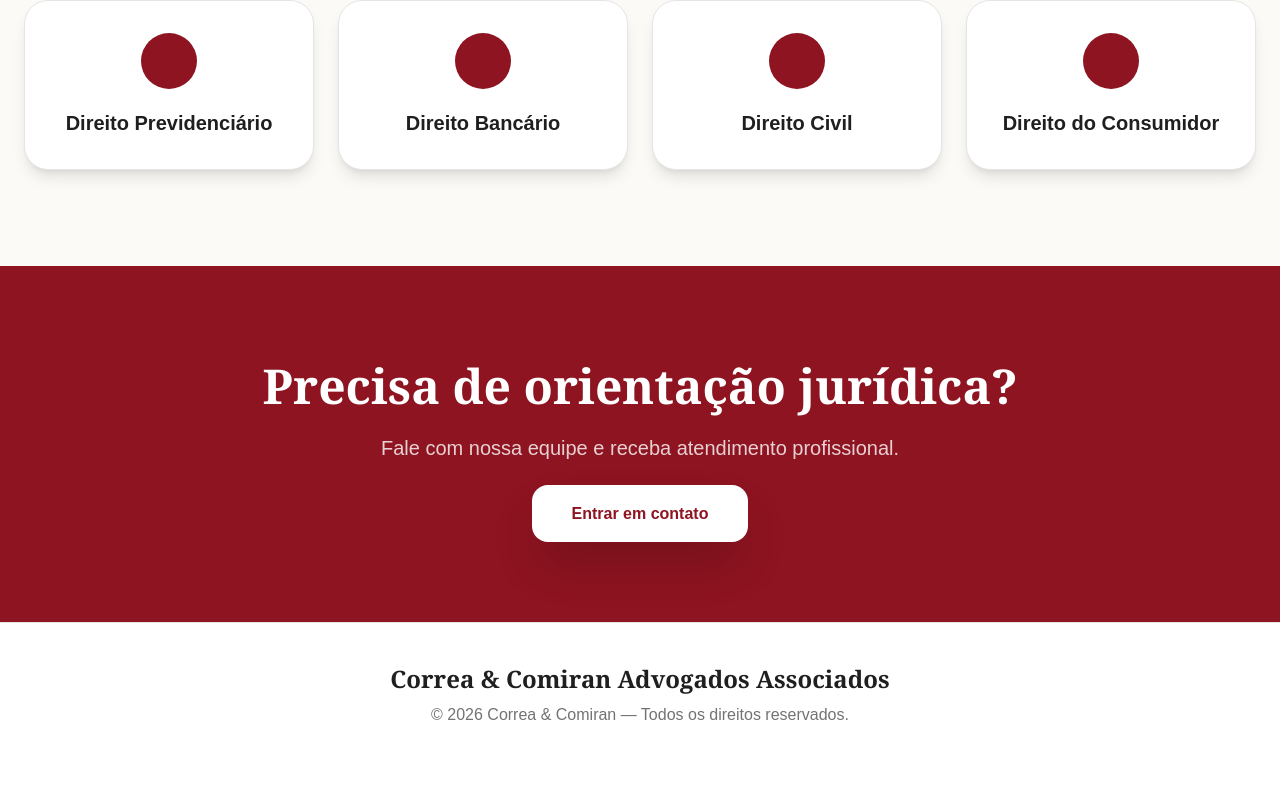
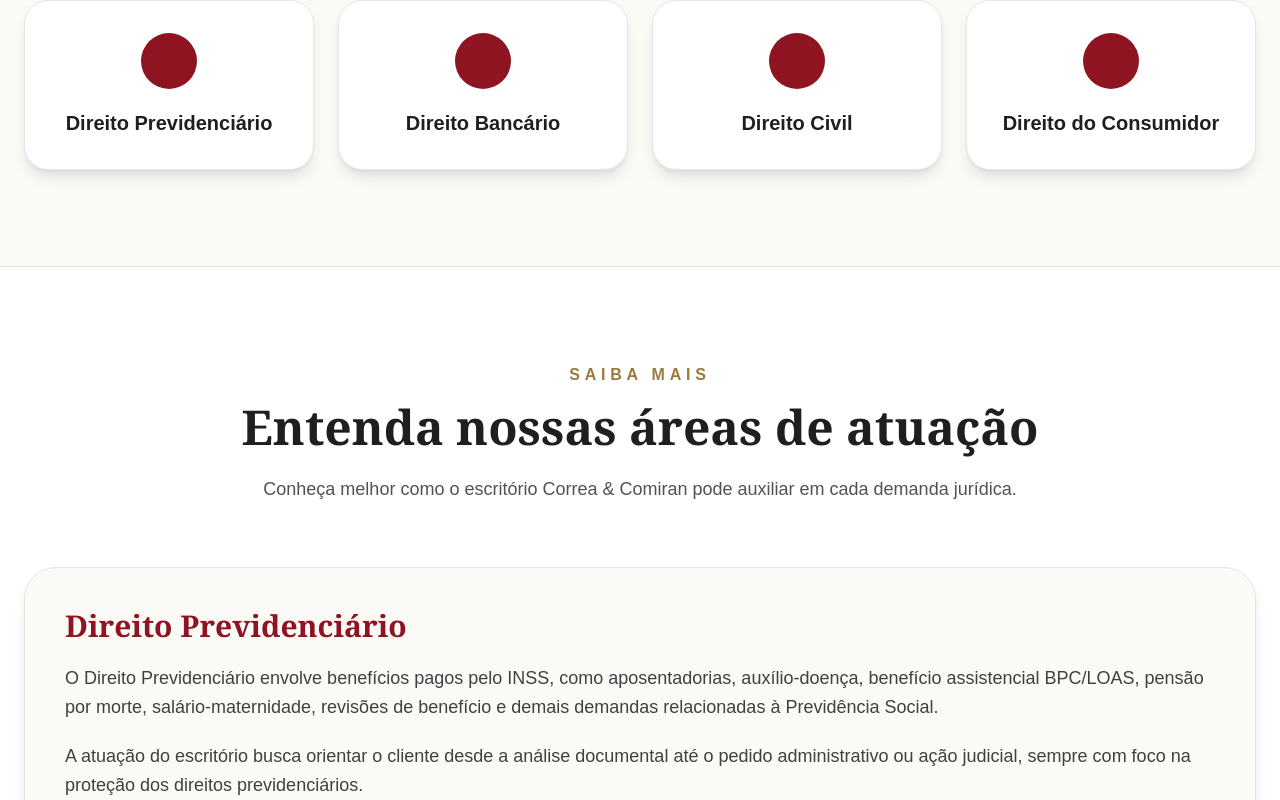
Before and after one commit to correacomiranadv-beep/correa-comiran, a Next.js app: page / in a window 1280 px wide. Shown: the part 5678-6478 px from the top of the page. Before the commit the page ends 6445 px from the top, so only its background shows below. Built offline with nearby package versions, Linux system fonts and the light colour scheme.

Commit message:
corrigindo areas

```diff
--- a/app/page.tsx
+++ b/app/page.tsx
@@ -219,23 +219,119 @@ export default function Home() {
 
           <div className="grid md:grid-cols-4 gap-6">
             {[
-              "Direito Previdenciário",
-              "Direito Bancário",
-              "Direito Civil",
-              "Direito do Consumidor",
-            ].map((area) => (
-              <div
-                key={area}
-                className="bg-white border border-neutral-200 rounded-3xl p-8 shadow-lg hover:-translate-y-2 transition"
-              >
-                <div className="w-14 h-14 rounded-full bg-[#8d1420] mx-auto mb-5" />
-                <h4 className="font-bold text-xl">{area}</h4>
-              </div>
-            ))}
+  {
+    nome: "Direito Previdenciário",
+    link: "#direito-previdenciario",
+  },
+  {
+    nome: "Direito Bancário",
+    link: "#direito-bancario",
+  },
+  {
+    nome: "Direito Civil",
+    link: "#direito-civil",
+  },
+  {
+    nome: "Direito do Consumidor",
+    link: "#direito-consumidor",
+  },
+].map((area) => (
+  <a
+    key={area.nome}
+    href={area.link}
+    className="bg-white border border-neutral-200 rounded-3xl p-8 shadow-lg hover:-translate-y-2 hover:border-[#b28b4a] transition block"
+  >
+    <div className="w-14 h-14 rounded-full bg-[#8d1420] mx-auto mb-5" />
+    <h4 className="font-bold text-xl">{area.nome}</h4>
+  </a>
+))}
           </div>
         </div>
       </section>
+<section className="py-24 bg-white border-t border-neutral-200">
+  <div className="max-w-7xl mx-auto px-6">
+    <div className="text-center mb-16">
+      <p className="text-[#9b7a3f] uppercase tracking-[0.3em] font-bold mb-4">
+        Saiba mais
+      </p>
 
+      <h3 className="text-5xl font-serif font-bold mb-6">
+        Entenda nossas áreas de atuação
+      </h3>
+
+      <p className="text-neutral-600 text-lg max-w-3xl mx-auto">
+        Conheça melhor como o escritório Correa & Comiran pode auxiliar em cada demanda jurídica.
+      </p>
+    </div>
+
+    <div className="space-y-10">
+      <div id="direito-previdenciario" className="bg-[#fbfaf7] rounded-[32px] p-10 border border-neutral-200 shadow-lg scroll-mt-32">
+        <h4 className="text-3xl font-serif font-bold text-[#8d1420] mb-5">
+          Direito Previdenciário
+        </h4>
+
+        <p className="text-neutral-700 text-lg leading-relaxed mb-5">
+          O Direito Previdenciário envolve benefícios pagos pelo INSS, como aposentadorias,
+          auxílio-doença, benefício assistencial BPC/LOAS, pensão por morte, salário-maternidade,
+          revisões de benefício e demais demandas relacionadas à Previdência Social.
+        </p>
+
+        <p className="text-neutral-700 text-lg leading-relaxed">
+          A atuação do escritório busca orientar o cliente desde a análise documental até o
+          pedido administrativo ou ação judicial, sempre com foco na proteção dos direitos previdenciários.
+        </p>
+      </div>
+
+      <div id="direito-bancario" className="bg-[#fbfaf7] rounded-[32px] p-10 border border-neutral-200 shadow-lg scroll-mt-32">
+        <h4 className="text-3xl font-serif font-bold text-[#8d1420] mb-5">
+          Direito Bancário
+        </h4>
+
+        <p className="text-neutral-700 text-lg leading-relaxed mb-5">
+          O Direito Bancário trata de relações entre consumidores e instituições financeiras,
+          incluindo empréstimos abusivos, cartões consignados, RMC, fraudes bancárias,
+          cobranças indevidas e descontos não autorizados.
+        </p>
+
+        <p className="text-neutral-700 text-lg leading-relaxed">
+          O objetivo é identificar irregularidades, buscar a suspensão de descontos indevidos
+          e, quando cabível, pleitear restituição de valores e indenização.
+        </p>
+      </div>
+
+      <div id="direito-civil" className="bg-[#fbfaf7] rounded-[32px] p-10 border border-neutral-200 shadow-lg scroll-mt-32">
+        <h4 className="text-3xl font-serif font-bold text-[#8d1420] mb-5">
+          Direito Civil
+        </h4>
+
+        <p className="text-neutral-700 text-lg leading-relaxed mb-5">
+          O Direito Civil abrange questões como contratos, indenizações, responsabilidade civil,
+          obrigações, cobranças, conflitos patrimoniais e demais relações jurídicas entre particulares.
+        </p>
+
+        <p className="text-neutral-700 text-lg leading-relaxed">
+          A atuação é voltada à solução estratégica de conflitos, prevenção de riscos e defesa dos interesses do cliente.
+        </p>
+      </div>
+
+      <div id="direito-consumidor" className="bg-[#fbfaf7] rounded-[32px] p-10 border border-neutral-200 shadow-lg scroll-mt-32">
+        <h4 className="text-3xl font-serif font-bold text-[#8d1420] mb-5">
+          Direito do Consumidor
+        </h4>
+
+        <p className="text-neutral-700 text-lg leading-relaxed mb-5">
+          O Direito do Consumidor protege pessoas diante de práticas abusivas, cobranças indevidas,
+          negativação irregular, problemas com produtos, serviços defeituosos, contratos abusivos
+          e falhas na prestação de serviços.
+        </p>
+
+        <p className="text-neutral-700 text-lg leading-relaxed">
+          O escritório atua para buscar reparação, cancelamento de cobranças indevidas e proteção dos direitos do consumidor.
+        </p>
+      </div>
+    </div>
+  </div>
+</section>
       <section id="contato" className="py-24 bg-[#8d1420] text-white text-center">
         <div className="max-w-4xl mx-auto px-6">
           <h3 className="text-5xl font-serif font-bold mb-6">
```
